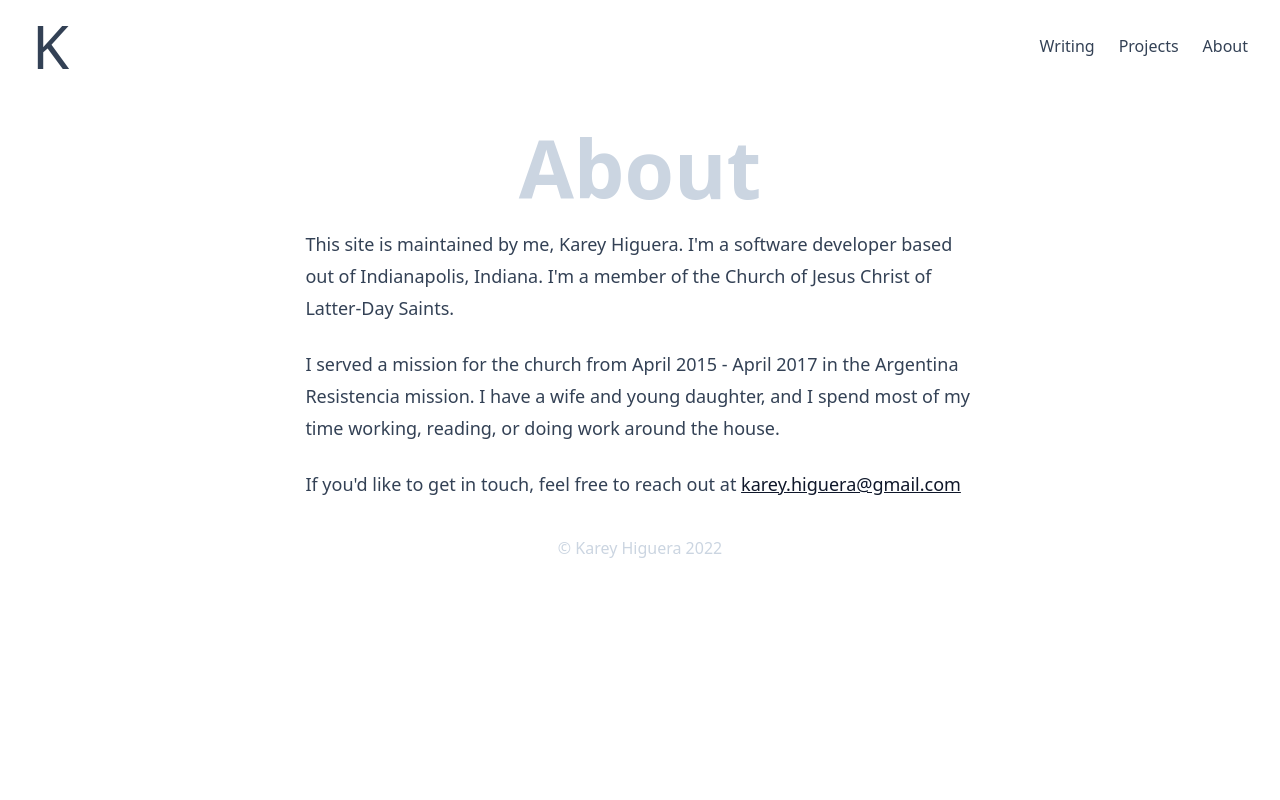
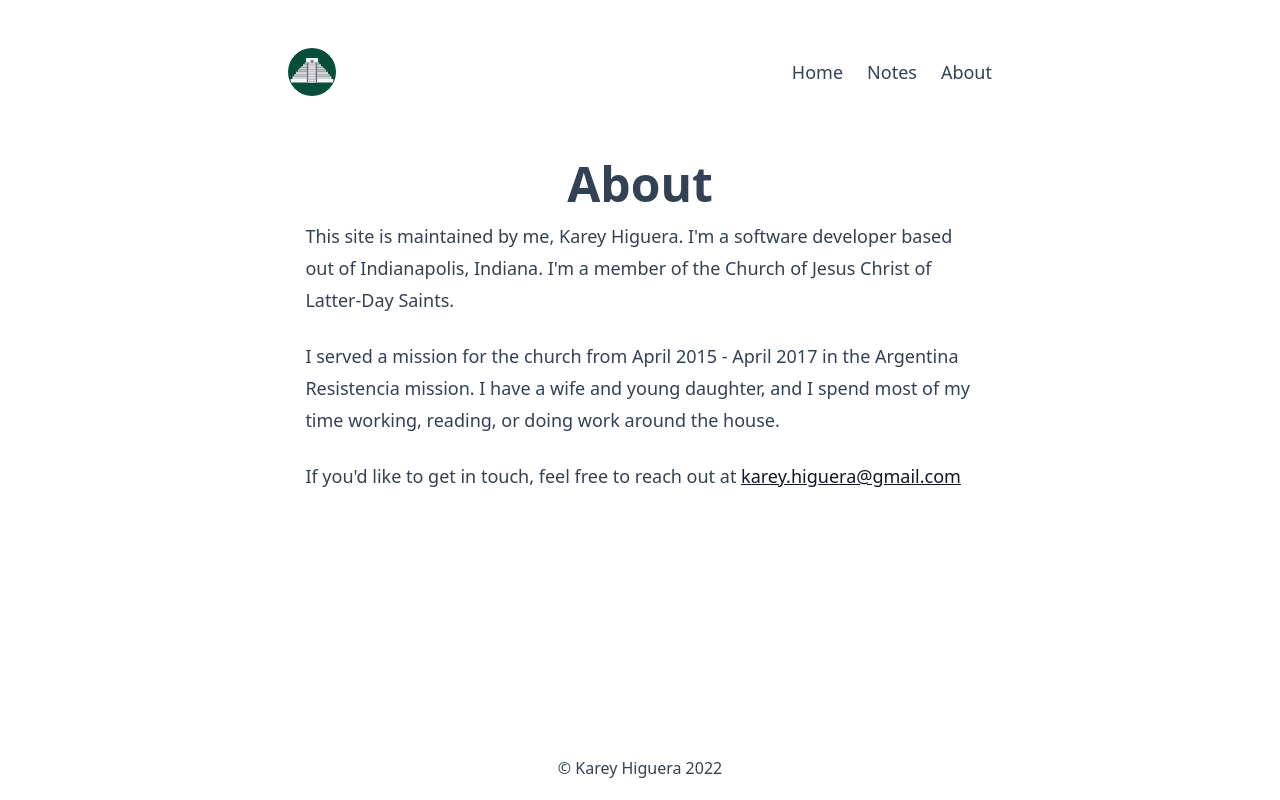
Before and after one commit to kbravh/laborforzion, a Next.js app: page /about in a window 1280 px wide. Built offline with nearby package versions, Linux system fonts and the light colour scheme.

Commit message:
update colors

```diff
--- a/src/components/footer.tsx
+++ b/src/components/footer.tsx
@@ -1,5 +1,5 @@
 export const Footer = () => (
-  <footer className="text-slate-300 p-5 text-center">
+  <footer className="text-slate-700 p-5 text-center">
     © Karey Higuera {new Date().getFullYear()}
   </footer>
 )
--- a/src/components/header.tsx
+++ b/src/components/header.tsx
@@ -1,12 +1,13 @@
 import Link from 'next/link';
 import {HoverUnderline} from './links';
+import { Logo } from './logo';
 
 export const Header = () => {
   return (
-    <div className="flex justify-between py-4 px-8 items-center max-w-7xl mx-auto w-full">
+    <div className="flex justify-between py-4 px-8 items-center max-w-3xl mx-auto mt-8 mb-5 w-full">
       <Link href="/">
         <div className="text-slate-700 text-6xl cursor-pointer select-none flex items-center gap-3">
-          <span>K</span>
+          <Logo className='h-12 w-12 bg-emerald-900 rounded-full' />
         </div>
       </Link>
       <Navbar />
@@ -15,15 +16,15 @@ export const Header = () => {
 };
 
 const Navbar = () => (
-  <nav className="flex text-slate-700 list-none gap-6">
+  <nav className="flex text-slate-700 list-none gap-6 text-lg">
     <li>
       <HoverUnderline>
-        <Link href="/writing">Writing</Link>
+        <Link href="/">Home</Link>
       </HoverUnderline>
     </li>
     <li>
       <HoverUnderline>
-        <Link href="/projects">Projects</Link>
+        <Link href="/notes">Notes</Link>
       </HoverUnderline>
     </li>
     <li>
--- a/src/components/links.tsx
+++ b/src/components/links.tsx
@@ -4,6 +4,15 @@ type HoverUnderlineProps = {
   children: any;
 };
 
-export const HoverUnderline: React.FC<HoverUnderlineProps> = ({ children, className }) => (
-  <span className={`cursor-pointer transition-all motion-reduce:transition-none duration-300 bg-left-bottom bg-gradient-to-br from-emerald-900 to-emerald-500 bg-hidden-link hover:bg-shown-link bg-no-repeat ${className ?? ''}`}>{children}</span>
+export const HoverUnderline: React.FC<HoverUnderlineProps> = ({
+  children,
+  className,
+}) => (
+  <span
+    className={`cursor-pointer transition-all motion-reduce:transition-none duration-300 bg-left-bottom bg-gradient-to-br from-emerald-700 to-emerald-900 bg-hidden-link hover:bg-shown-link bg-no-repeat ${
+      className ?? ''
+    }`}
+  >
+    {children}
+  </span>
 );
--- /dev/null
+++ b/src/components/logo.tsx
@@ -0,0 +1,128 @@
+type LogoProps = {
+  className?: string;
+};
+export const Logo: React.FC<LogoProps> = ({className = ''}) => (
+  <svg
+    viewBox="0 0 131.05 131.05"
+    xmlns="http://www.w3.org/2000/svg"
+    className={className}
+  >
+    <g transform="translate(-36.334 -77.806)">
+      <path
+        fill="#f1f3f7"
+        d="M43.85 162.437h115.998v9.24H43.85z"
+      ></path>
+      <path
+        fill="#d6d6d8"
+        d="M48.604 155.26h106.4v7.267h-106.4z"
+      ></path>
+      <path
+        fill="#bdbdbe"
+        d="M53.18 148.532h97.159v6.728h-97.16z"
+      ></path>
+      <path
+        fill="#d6d6d8"
+        d="M58.293 142.342h87.111v6.19h-87.11z"
+      ></path>
+      <path
+        fill="#bdbdbe"
+        d="M62.869 136.78h77.78v5.562H62.87z"
+      ></path>
+      <path
+        fill="#d6d6d8"
+        d="M67.623 131.935h68.362v4.844H67.623z"
+      ></path>
+      <path
+        fill="#bdbdbe"
+        d="M72.558 127h58.403v4.845H72.558z"
+      ></path>
+      <path
+        fill="#d6d6d8"
+        d="M77.312 122.156h48.984V127H77.312z"
+      ></path>
+      <path
+        fill="#bdbdbe"
+        d="M82.157 117.311h39.294v4.845H82.157z"
+      ></path>
+      <g fill="#646b79">
+        <path d="M87.988 117.311h4.576v54.456h-4.576zM111.044 117.311h4.576v54.456h-4.576z"></path>
+      </g>
+      <path
+        fill="#f1f3f7"
+        d="M92.564 122.066h18.39v49.701h-18.39z"
+      ></path>
+      <path
+        fill="#dddee6"
+        d="M92.564 117.311h18.39v3.41h-18.39z"
+      ></path>
+      <path
+        fill="#bdbdbe"
+        d="M92.564 120.72h18.39v3.41h-18.39z"
+      ></path>
+      <path
+        fill="#dddee6"
+        d="M92.564 124.13h18.39v3.409h-18.39z"
+      ></path>
+      <path
+        fill="#bdbdbe"
+        d="M92.564 127.539h18.39v3.41h-18.39z"
+      ></path>
+      <path
+        fill="#dddee6"
+        d="M92.564 130.948h18.39v3.409h-18.39z"
+      ></path>
+      <path
+        fill="#bdbdbe"
+        d="M92.564 134.357h18.39v3.41h-18.39z"
+      ></path>
+      <path
+        fill="#dddee6"
+        d="M92.564 137.766h18.39v3.41h-18.39z"
+      ></path>
+      <path
+        fill="#bdbdbe"
+        d="M92.564 141.175h18.39v3.41h-18.39z"
+      ></path>
+      <path
+        fill="#dddee6"
+        d="M92.564 144.494h18.39v3.41h-18.39z"
+      ></path>
+      <path
+        fill="#bdbdbe"
+        d="M92.564 147.904h18.39v3.409h-18.39z"
+      ></path>
+      <path
+        fill="#dddee6"
+        d="M92.564 151.313h18.39v3.409h-18.39z"
+      ></path>
+      <path
+        fill="#bdbdbe"
+        d="M92.564 154.722h18.39v3.41h-18.39z"
+      ></path>
+      <path
+        fill="#dddee6"
+        d="M92.564 158.13h18.39v3.41h-18.39z"
+      ></path>
+      <path
+        fill="#bdbdbe"
+        d="M92.564 161.54h18.39v3.41h-18.39z"
+      ></path>
+      <path
+        fill="#dddee6"
+        d="M92.564 164.95h18.39v3.408h-18.39z"
+      ></path>
+      <path
+        fill="#bdbdbe"
+        d="M92.564 168.358h18.39v3.41h-18.39z"
+      ></path>
+      <path
+        d="M116.696 105.29H87.181a1.8 1.8 0 00-1.794 1.794v10.227h33.104v-10.227a1.8 1.8 0 00-1.795-1.794z"
+        fill="#f1f3f7"
+      ></path>
+      <path
+        fill="#646b79"
+        d="M98.216 111.3h7.446v6.011h-7.446z"
+      ></path>
+    </g>
+  </svg>
+);
--- a/src/pages/[slug].tsx
+++ b/src/pages/[slug].tsx
@@ -30,7 +30,7 @@ const PostPage: NextPage<PostPageProps> = ({
   backlinks,
 }) => {
   return (
-    <main>
+    <main className='flex-grow'>
       <Head>
         <title key="title">{frontmatter.title}</title>
         <meta
--- a/src/pages/_app.tsx
+++ b/src/pages/_app.tsx
@@ -6,7 +6,7 @@ import { Footer } from '../components/footer';
 
 const MyApp: AppType = ({Component, pageProps}) => {
   return (
-    <div className="min-h-screen flex flex-col items-center">
+    <div className="min-h-screen flex flex-col items-center selection:bg-emerald-900 selection:text-emerald-50">
       <Head>
         <title key="title">kbravh</title>
         <meta
--- a/src/pages/about.tsx
+++ b/src/pages/about.tsx
@@ -8,8 +8,8 @@ const AboutPage: NextPage = () => (
     <Head>
       <title key="title">About - kbravh</title>
     </Head>
-    <main className="container mx-auto flex flex-col items-center justify-center min-h-fit p-4">
-      <h1 className="text-5xl text-center md:text-[5rem] leading-normal font-extrabold text-slate-300">
+    <main className="container mx-auto flex flex-col items-center min-h-fit p-4 flex-grow">
+      <h1 className="text-5xl text-center leading-normal font-extrabold text-slate-700">
         About
       </h1>
       <div className="prose prose-lg prose-slate dark:prose-invert text-center md:text-left">
--- a/src/pages/index.tsx
+++ b/src/pages/index.tsx
@@ -16,12 +16,13 @@ const Home: NextPage = () => {
         />
       </Head>
 
-      <main className="container mx-auto flex flex-col items-center justify-center p-4">
-        <h1 className="text-5xl md:text-[5rem] leading-normal font-extrabold text-gray-700">
+      <main className="container mx-auto flex flex-col items-center p-4 flex-grow">
+        <h1 className="text-5xl md:text-[5rem] leading-normal font-extrabold text-slate-700">
           Labor For Zion
         </h1>
         <p>
-          A collection of notes, talks, and tools centered around gospel topics.
+          {/* A collection of notes, talks, and tools centered around gospel topics. */}
+          A collection of notes centered around gospel topics.
         </p>
       </main>
     </>
--- a/src/pages/writing.tsx
+++ b/src/pages/notes.tsx
@@ -15,7 +15,7 @@ type Props = {
   posts: PostListing[];
 };
 
-const WritingPage: NextPage<Props> = ({posts}) => {
+const NotesPage: NextPage<Props> = ({posts}) => {
   const size = useWindowSize();
   let columns = 3;
   if (size.width) {
@@ -36,11 +36,11 @@ const WritingPage: NextPage<Props> = ({posts}) => {
       </Head>
       <div className="flex flex-col items-center">
         <div className="max-w-6xl w-full px-8">
-          <h1 className="text-7xl text-slate-300 font-bold font-sans">
+          <h1 className="text-5xl text-slate-700 font-extrabold font-sans">
             Notes
           </h1>
         </div>
-        <main className="flex flex-col items-center mt-8">
+        <main className="flex flex-col items-center mt-8 flex-grow">
           <div className="max-w-5xl sm:mx-20 mx-8">
             <Masonry
               className="gap-4"
@@ -75,7 +75,7 @@ const WritingPage: NextPage<Props> = ({posts}) => {
   );
 };
 
-export default WritingPage;
+export default NotesPage;
 
 export const getStaticProps: GetStaticProps = async () => {
   const posts: PostListing[] = [];
```
